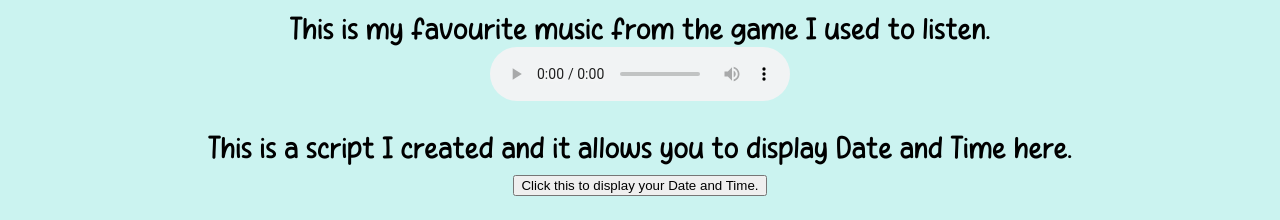
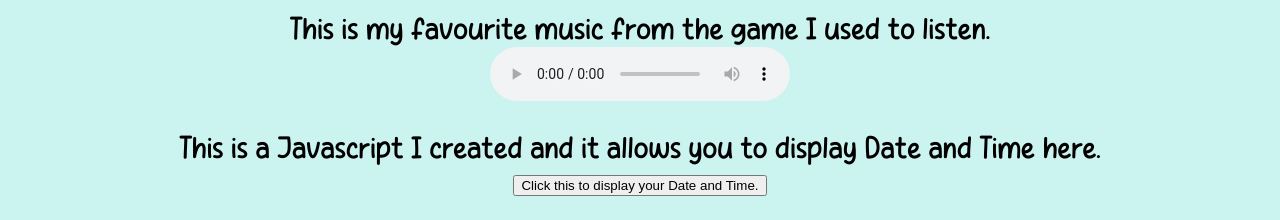
Before and after one commit to LiamHuynh23/LiamhuynhLibertiesC, a plain HTML site: page index.html in a window 1280 px wide. Shown: the part 920-1140 px from the top of the page. Drawn offline with Linux system fonts and the light colour scheme.

Commit message:
Update index.html

```diff
--- a/index.html
+++ b/index.html
@@ -114,7 +114,7 @@
 
         <article>
             <div class="Font2">
-                <p>This is a script I created and it allows you to display Date and Time here.</p>
+                <p>This is a Javascript I created and it allows you to display Date and Time here.</p>
                 <button type="button"
                         onclick="document.getElementById('demo').innerHTML = Date()">
                     Click this to display your Date and Time.
```
